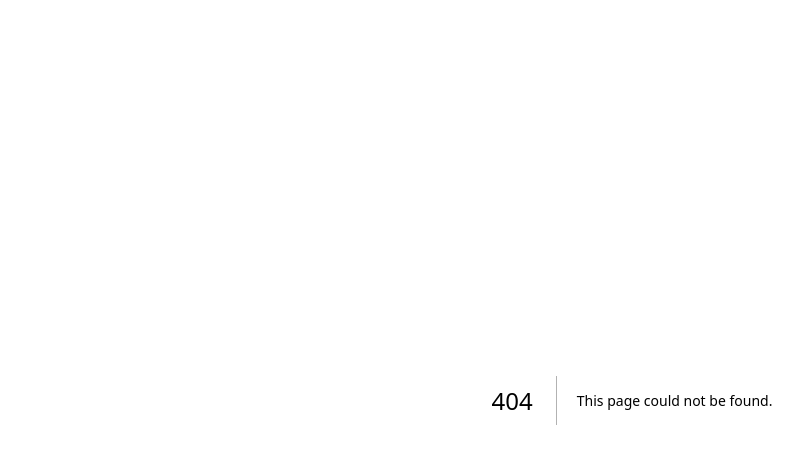
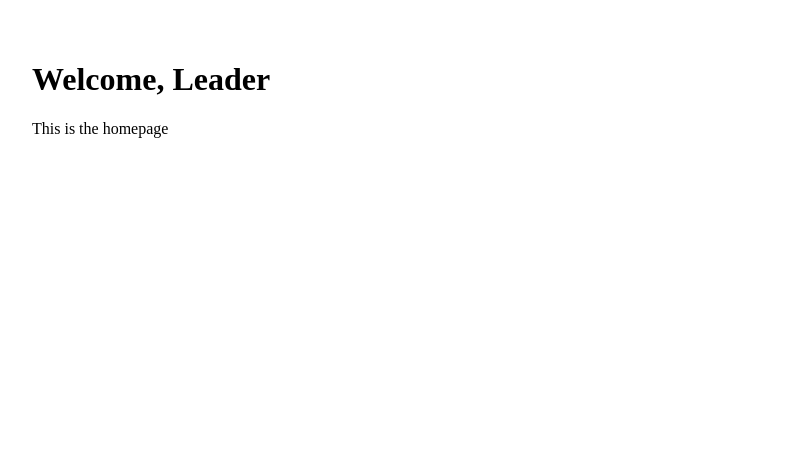
Before and after one commit to roelsaavedra/leader-web-app, a Next.js app: page / in a window 1280 px wide. Before the commit this address had no page. Shown: the top 464 px of the page, without its empty margins (8-811 px from the left). Built offline with nearby package versions, Linux system fonts and the light colour scheme.

Commit message:
Create index.js

```diff
--- /dev/null
+++ b/pages/index.js
@@ -0,0 +1,8 @@
+export default function HomePage() {
+  return (
+    <div style={{ padding: "2rem" }}>
+      <h1>Welcome, Leader</h1>
+      <p>This is the homepage</p>
+    </div>
+  );
+}
```
